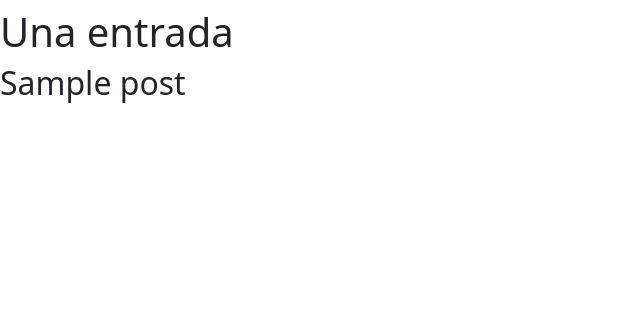
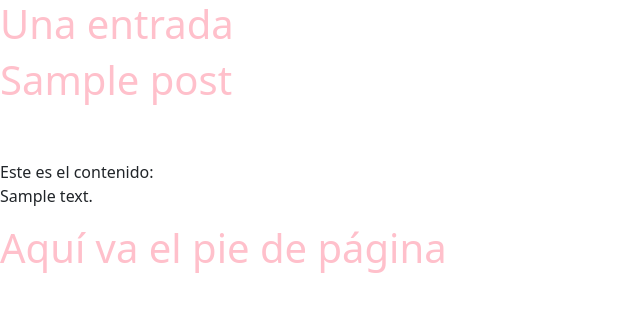
Before and after one commit to EsterAguilar/melocoton, a WordPress theme: template single.php in a window 1280 px wide. Shown: the top 312 px of the page, without its empty margins (0-640 px from the left). Run offline with PHP 8.4 and a stand-in for WordPress, Linux system fonts and the light colour scheme; the site name, menu and one post (Sample post) are stand-ins, and other content is empty; some libraries are stand-ins or nearby versions.

Commit message:
Genio creando...

```diff
--- a/footer.php
+++ b/footer.php
@@ -1,3 +1,11 @@
+
+<footer>
+    <h1>Aquí va el pie de página</h1>
+</footer>
+
+<?php wp_footer ();?>
+
+<script src="https://cdn.jsdelivr.net/npm/@popperjs/core@2.5.4/dist/umd/popper.min.js" integrity="sha384-q2kxQ16AaE6UbzuKqyBE9/u/KzioAlnx2maXQHiDX9d4/zp8Ok3f+M7DPm+Ib6IU" crossorigin="anonymous"></script>
+<script src="https://cdn.jsdelivr.net/npm/bootstrap@5.0.0-beta1/dist/js/bootstrap.min.js" integrity="sha384-pQQkAEnwaBkjpqZ8RU1fF1AKtTcHJwFl3pblpTlHXybJjHpMYo79HY3hIi4NKxyj" crossorigin="anonymous"></script>
 </body>
-<script src="https://cdn.jsdelivr.net/npm/bootstrap@5.0.0-beta1/dist/js/bootstrap.bundle.min.js" integrity="sha384-ygbV9kiqUc6oa4msXn9868pTtWMgiQaeYH7/t7LECLbyPA2x65Kgf80OJFdroafW" crossorigin="anonymous"></script>
-</head>
+</html>
--- a/header.php
+++ b/header.php
@@ -3,11 +3,9 @@
 <head>
     <meta charset="UTF-8">
     <meta name="viewport" content="width=device-width, initial-scale=1.0">
-    <!-- Bootstrap CSS -->
+    <title>Mi primera página web</title>
+
+    <link rel="stylesheet" href="<?php echo get_stylesheet_uri(); ?>">
     <link href="https://cdn.jsdelivr.net/npm/bootstrap@5.0.0-beta1/dist/css/bootstrap.min.css" rel="stylesheet" integrity="sha384-giJF6kkoqNQ00vy+HMDP7azOuL0xtbfIcaT9wjKHr8RbDVddVHyTfAAsrekwKmP1" crossorigin="anonymous">
-
-    <title>Bienvenidos a mi web</title>
 </head>
 <body>
-
-    <h1></h1>
--- a/single.php
+++ b/single.php
@@ -2,12 +2,15 @@
 get_header();
 ?>
 
-    <h1>Una entrada</h1>
+    <h1>Una entrada </h1>
 
-<?php the_post();?>
-<h2><?php the_title();?></h2>
-<br/></br>
+    <h1><?php the_title();?></h1>
+    <br/>
+    <br/>
+    Este es el contenido:
+    <br/>
+    <?php the_content(); ?>
 
-<?php
-    get_footer();
-?>
+    <?php
+        get_footer();
+    ?>
--- a/style.css
+++ b/style.css
@@ -11,3 +11,10 @@ Text Domain: Melocotoncito
 Tags: best-them, nvidia, tsla
 
 */
+body{
+    background-color: red;
+}
+
+h1{
+    color: pink;
+}
```
Also changed, not shown: front-page.php (+7 -2 lines), index.php (+11 -8 lines).
